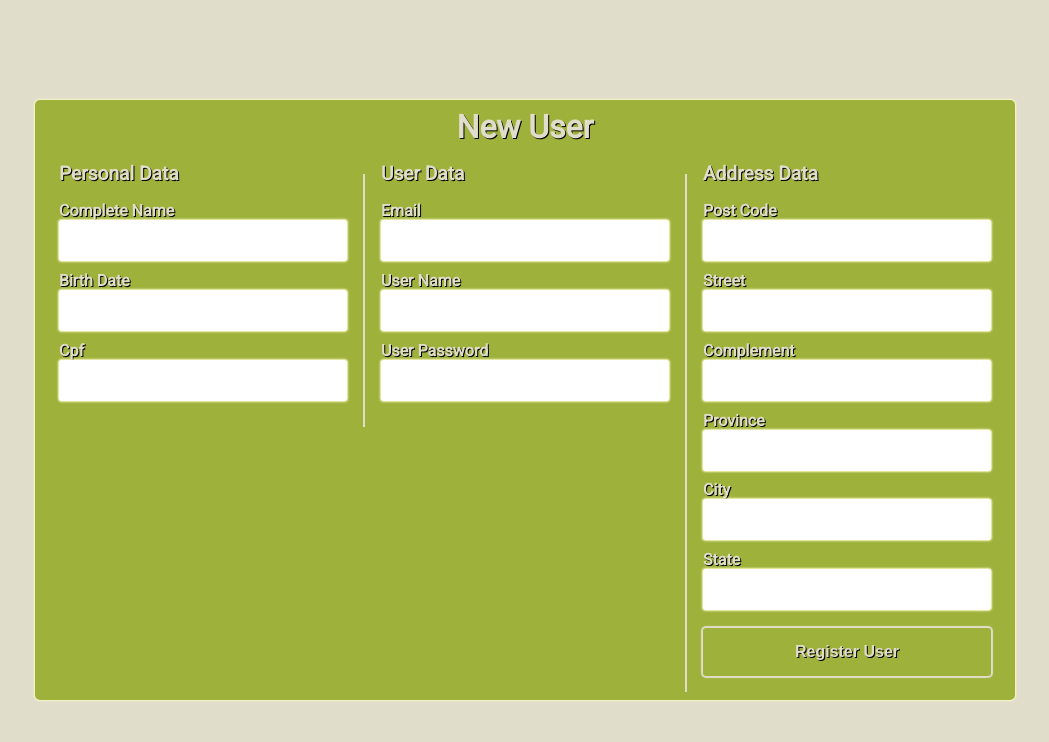
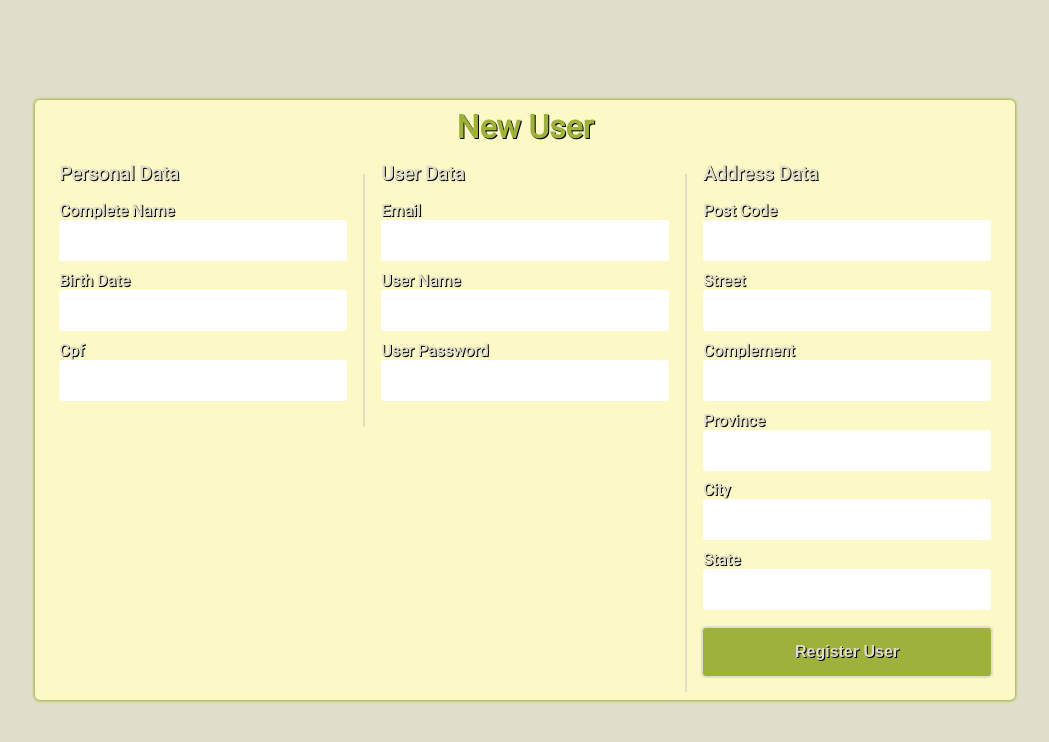
Before and after one commit to hikarocarvalho/Hospede_Application_Test_Full_Stack_Client, a React (Create React App) app: page /user-register in a window 1280 px wide. Shown: the top 742 px of the page, without its empty margins (115-1164 px from the left). Built offline with nearby package versions, Linux system fonts and the light colour scheme.

Commit message:
feat(Form): add onSubmit condition for form component

```diff
--- a/src/components/form/Form.css
+++ b/src/components/form/Form.css
@@ -1,10 +1,10 @@
 .form{
     width: auto;
     height: auto;
-    box-shadow: 0px 0px 2px 1px var(--thirdColor);
+    box-shadow: 0px 0px 3px 1px var(--firstColor);
     padding: 0.5em;
     border-radius: 5px;
-    background-color: var(--firstColor);
+    background-color: var(--thirdColor);
 }
 
 .fieldset_form{
@@ -26,7 +26,7 @@
     text-align: center;
     font-size: 2em;
     font-weight: bold;
-    color: var(--fourthColor);
+    color: var(--firstColor);
     text-shadow: 1px 1px black;
     margin-bottom: 0.5em;
 }
--- a/src/components/form/Form.js
+++ b/src/components/form/Form.js
@@ -2,7 +2,7 @@ import './Form.css';
 
 export default function Form(props) {
     return (
-        <form className="form">
+        <form className="form" onSubmit={props.onSubmit?props.onSubmit:null}>
             <fieldset className="fieldset_form">
                 <legend className="form_title">{props.formTitle}</legend>
                 {props.children}
```
